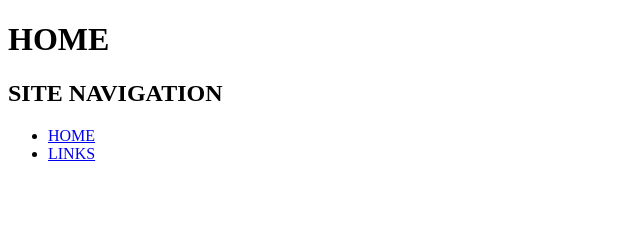
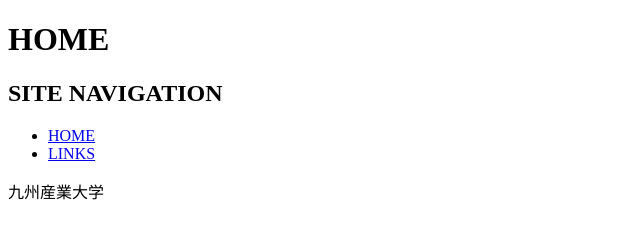
Before and after one commit to maya-okuda/html_sample_05, a plain HTML site: page index.html in a window 1280 px wide. Shown: the whole page, without its empty margins (0-640 px from the left). Drawn offline with Linux system fonts and the light colour scheme.

Commit message:
Update index.html

```diff
--- a/index.html
+++ b/index.html
@@ -11,6 +11,6 @@
       <li><a href="index.html">HOME</a></li>
       <li><a href="links.html">LINKS</a></li>
     </ul>
-
+      九州産業大学
   </body>
 </html>
```
